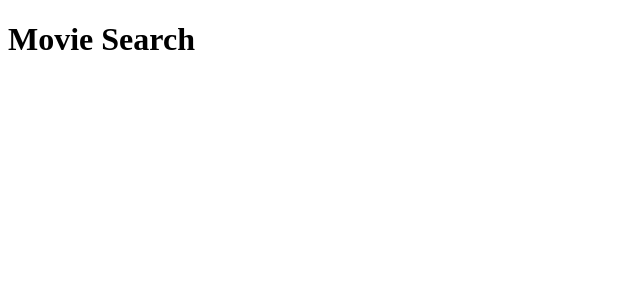
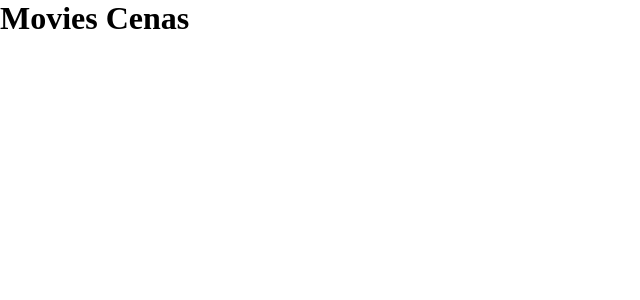
Before and after one commit to franciscovaz/movie-search, a React (Create React App) app: page / in a window 1280 px wide. Shown: the top 300 px of the page, without its empty margins (0-640 px from the left). Built offline with nearby package versions, Linux system fonts and the light colour scheme.

Commit message:
add global styles

```diff
--- a/package.json
+++ b/package.json
@@ -12,7 +12,9 @@
     "@types/react-dom": "^16.9.0",
     "react": "^16.13.1",
     "react-dom": "^16.13.1",
+    "react-router-dom": "^5.2.0",
     "react-scripts": "3.4.3",
+    "styled-components": "^5.2.0",
     "typescript": "~3.7.2"
   },
   "scripts": {
@@ -34,9 +36,11 @@
     ]
   },
   "devDependencies": {
+    "@types/react-router-dom": "^5.1.6",
+    "@types/styled-components": "^5.1.3",
     "@typescript-eslint/eslint-plugin": "^4.4.0",
     "@typescript-eslint/parser": "^4.4.0",
-    "eslint": "^5.16.0",
+    "eslint": "^6.6.0",
     "eslint-config-airbnb": "^18.2.0",
     "eslint-config-prettier": "^6.12.0",
     "eslint-import-resolver-typescript": "^2.3.0",
--- a/src/App.tsx
+++ b/src/App.tsx
@@ -1,7 +1,13 @@
 import React from 'react';
 
-function App() {
-  return <h1>Movie Search</h1>;
-}
+import GlobalStyle from './styles/global';
+import Routes from './pages/routes';
+
+const App: React.FC = () => (
+  <>
+    <Routes />
+    <GlobalStyle />
+  </>
+);
 
 export default App;
--- /dev/null
+++ b/src/styles/global.ts
@@ -0,0 +1,12 @@
+import { createGlobalStyle } from 'styled-components';
+
+export default createGlobalStyle`
+  * {
+    margin: 0;
+    padding: 0;
+    box-sizing: border-box;
+    outline: 0;
+  }
+
+
+`;
```
Also changed, not shown: 1 other file (tests, documents, lock files or other folders).
